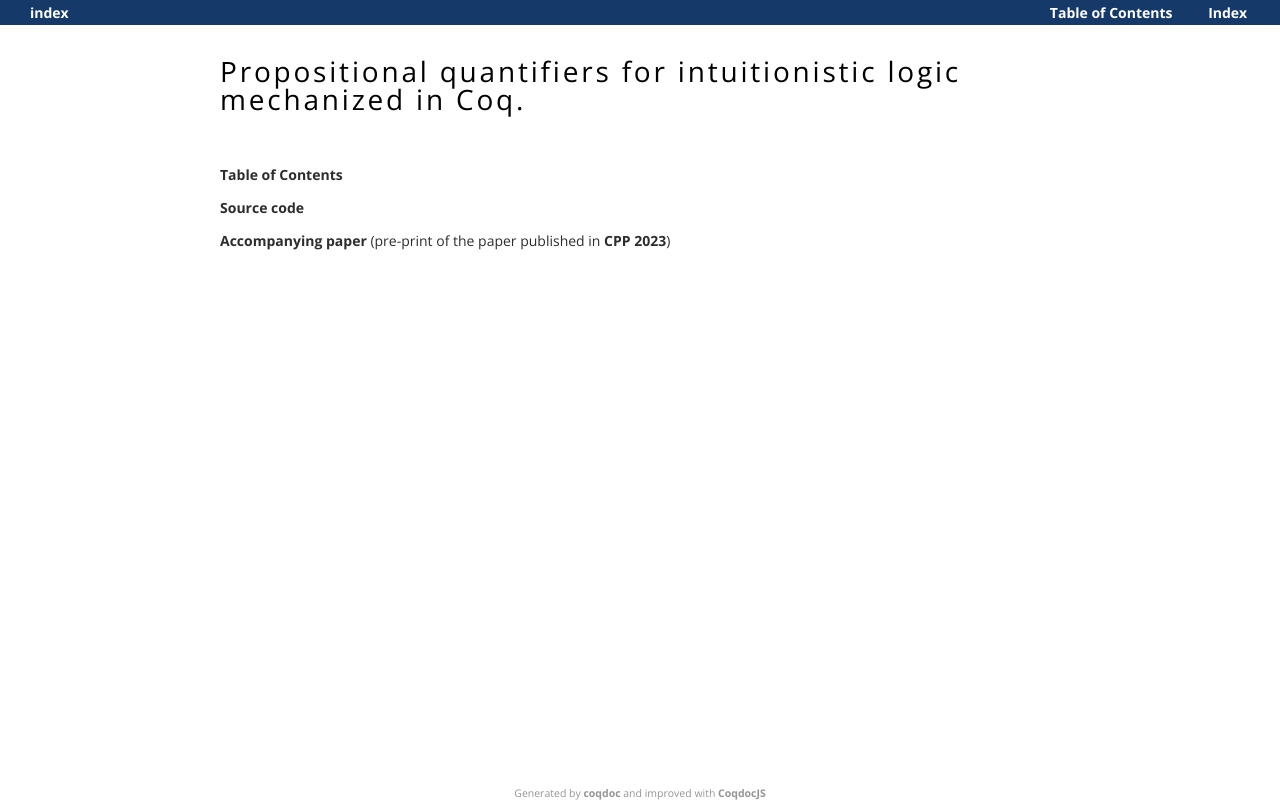
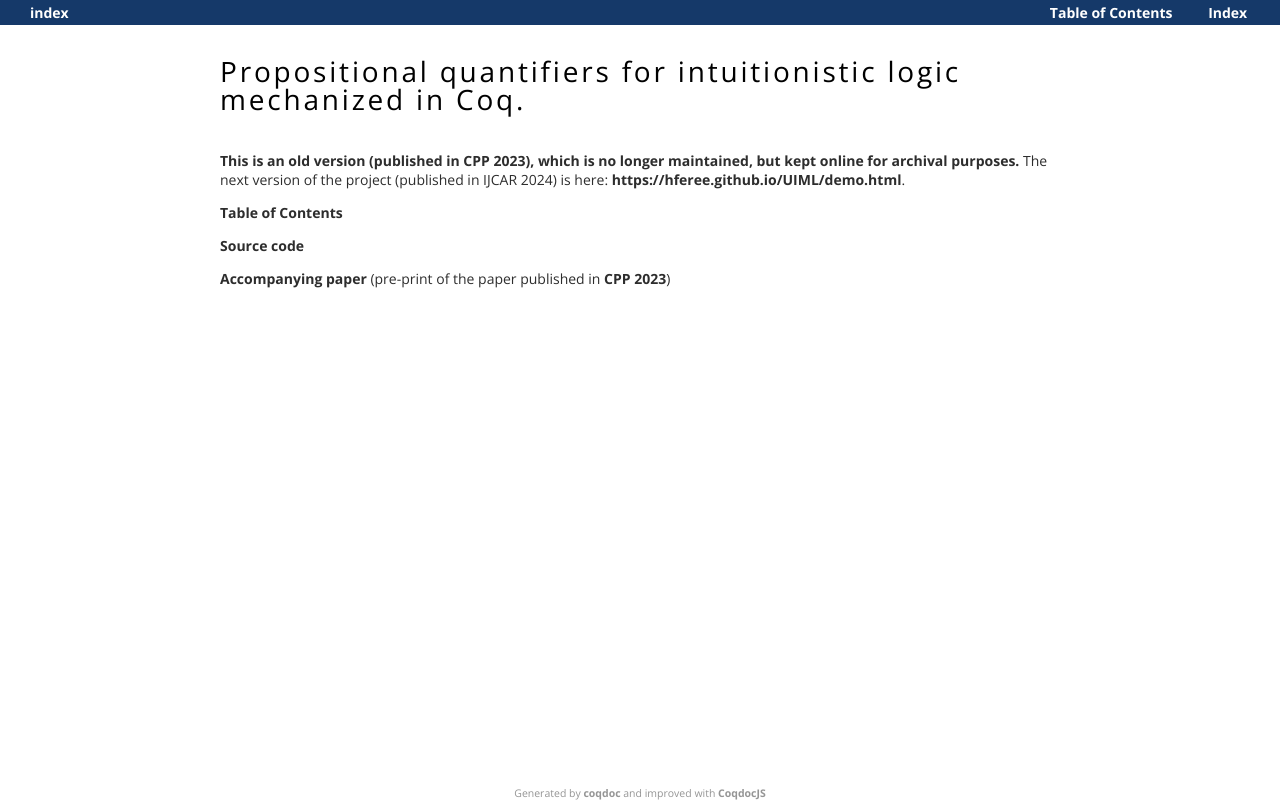
Before and after one commit to IPQCoq/ipqcoq.github.io, a plain HTML site: page index.html in a window 1280 px wide. Drawn offline with nearby package versions, Linux system fonts and the light colour scheme; files whose address does not match are found by name.

Commit message:
Update index.html

```diff
--- a/index.html
+++ b/index.html
@@ -26,6 +26,8 @@
     <div id="main">
       <h1>Propositional quantifiers for intuitionistic logic mechanized in Coq.</h1>
       <br/>
+      <b>This is an old version (published in CPP 2023), which is no longer maintained, but kept online for archival purposes.</b>
+      The next version of the project (published in IJCAR 2024) is here: <a href="https://hferee.github.io/UIML/demo.html">https://hferee.github.io/UIML/demo.html</a>.
       <p> <a href="./doc/toc.html"> Table of Contents </a></p>
       <p><a href="release.tar.gz">Source code</a></p>
       <p><a href="./cpp2023fereevangool-prepub.pdf">Accompanying paper</a> (pre-print of the paper published in <a href="https://popl23.sigplan.org/details/CPP-2023-papers/2/Formalizing-and-computing-propositional-quantifiers">CPP 2023</a>)</p>
```
